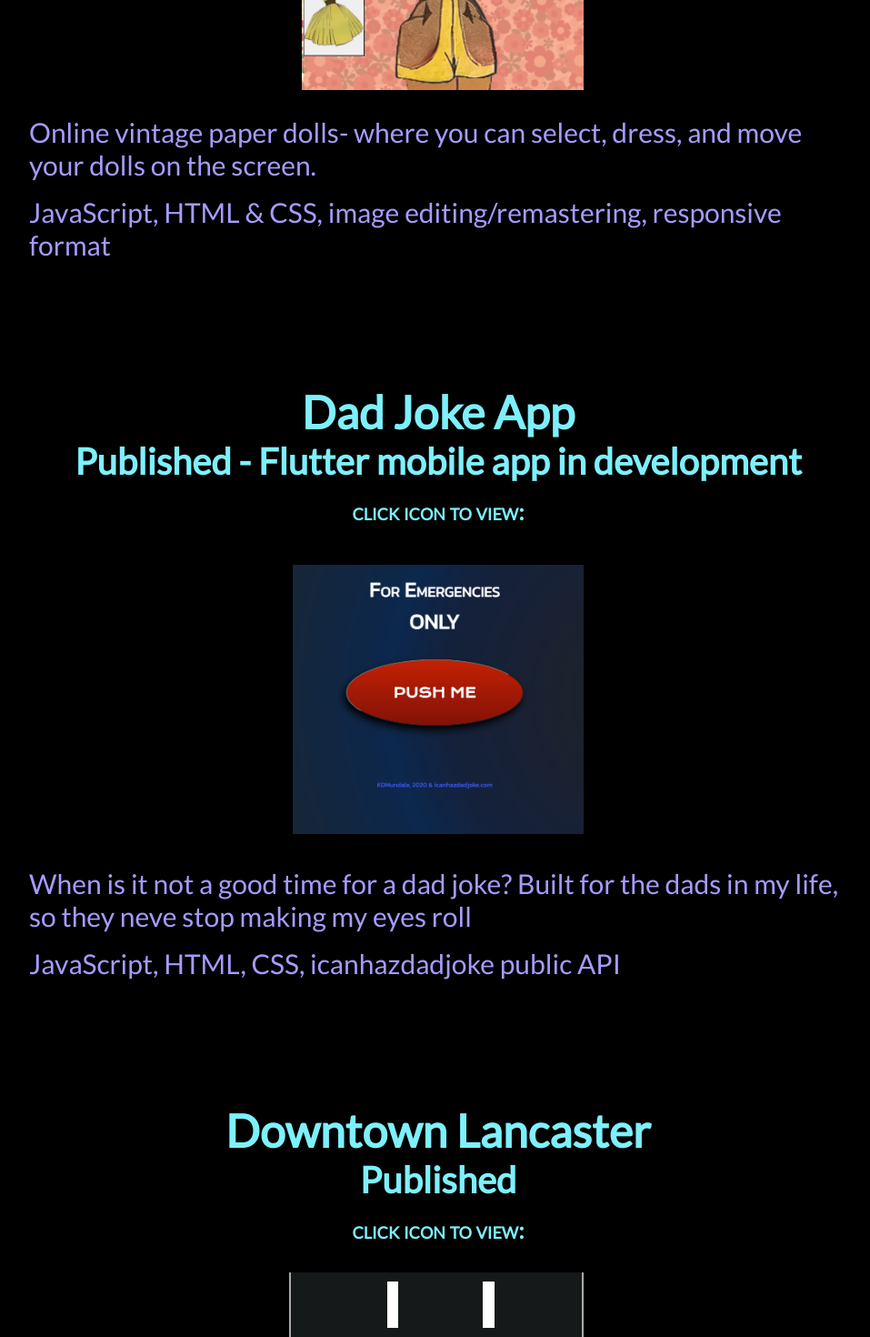
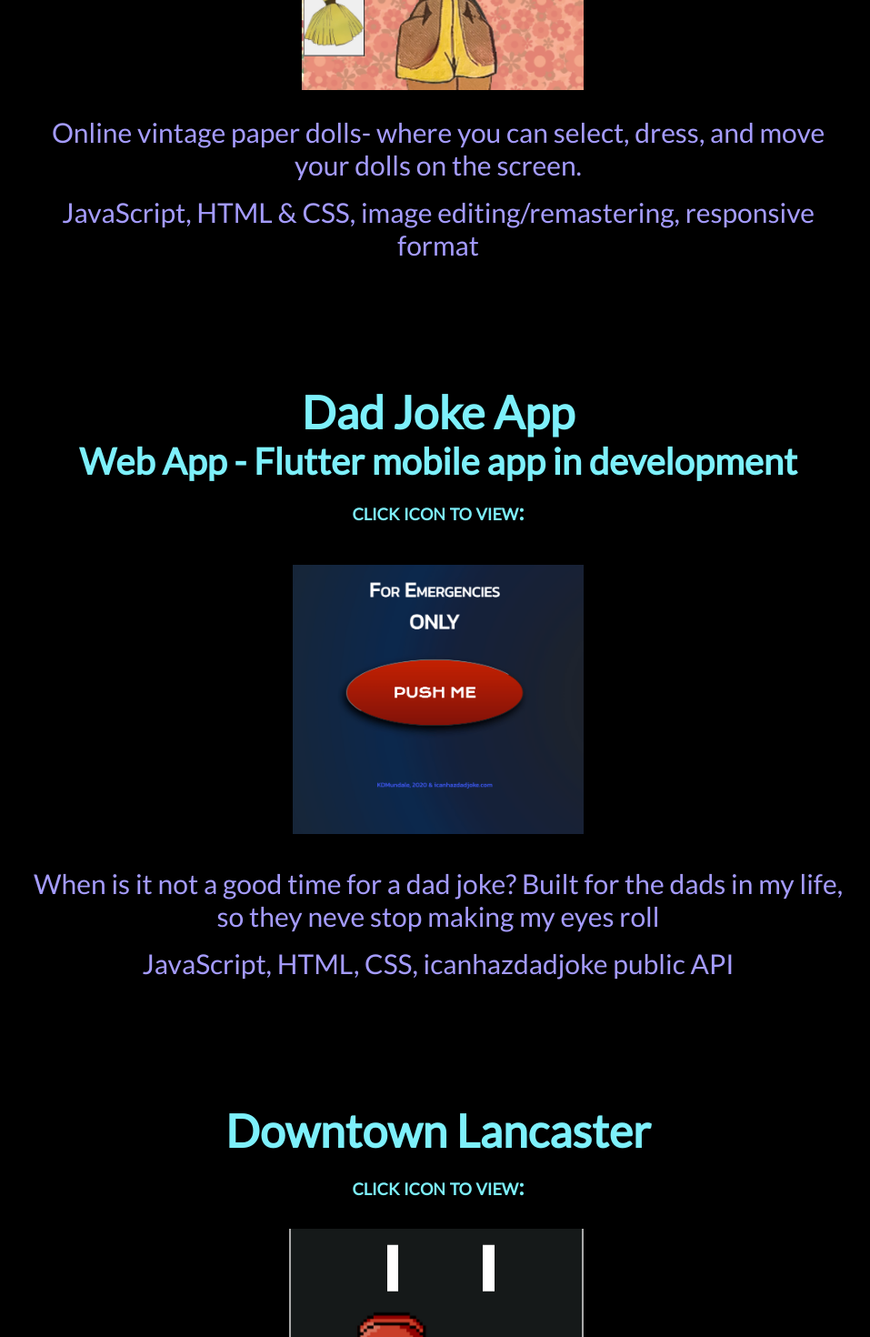
Before and after one commit to kdmundale/Profile-2.0, a Next.js app: page /projects in a window 1280 px wide. Shown: the part 880-2350 px from the top of the page at 91% size, without its empty margins (158-1115 px from the left). Built offline with nearby package versions, Linux system fonts and the light colour scheme.

Commit message:
additional edits to project page

```diff
--- a/pages/projects.js
+++ b/pages/projects.js
@@ -11,12 +11,12 @@ status:'Working / In Development',
 link:'https://kdmundale.github.io/paperdolls/', id:'torchy',key:1,
 alt:'Screen shot of paper dolls in app', descript:'Online vintage paper dolls- where you can select, dress, and move your dolls on the screen.',
 langs:'JavaScript, HTML & CSS, image editing/remastering, responsive format'},
-{title:'Dad Joke App',status:'Published - Flutter mobile app in development',
+{title:'Dad Joke App',status:'Web App - Flutter mobile app in development',
 link:'https://kdmundale.github.io/justCause/',id:'dad_joke',key:2,
 alt:'Image of dad joke app- big red button that says push me',
 descript:'When is it not a good time for a dad joke? Built for the dads in my life, so they neve stop making my eyes roll',
 langs:'JavaScript, HTML, CSS, icanhazdadjoke public API'},
-{title:'Downtown Lancaster',status:'Published',link:'https://kdmundale.github.io/DowntownLancaster-DrivingGame/',
+{title:'Downtown Lancaster',status:'',link:'https://kdmundale.github.io/DowntownLancaster-DrivingGame/',
 id:'driving',key:3,alt:'Red 8-bit car driving down a laned road, swerving',
 descript:'My very first build, later added touch screen capability and responsive design for all devices',
 langs:'JavaScript, HTML, CSS'}]
--- a/styles/Projects.module.css
+++ b/styles/Projects.module.css
@@ -121,8 +121,8 @@
        -moz-animation: move_lines .8s infinite;
          -o-animation: move_lines .8s infinite;
             animation: move_lines .8s infinite;
-  -webkit-animation-delay: .4s;
-          animation-delay: .4s;
+  -webkit-animation-delay: .37s;
+          animation-delay: .37s;
 }
 
 @keyframes move_lines {
@@ -141,6 +141,7 @@
 }
 
 .main section p {
+  text-align: center;
   width: 80%;
   margin: .5rem auto;
   font-family: 'Lato', sans-serif;
```
